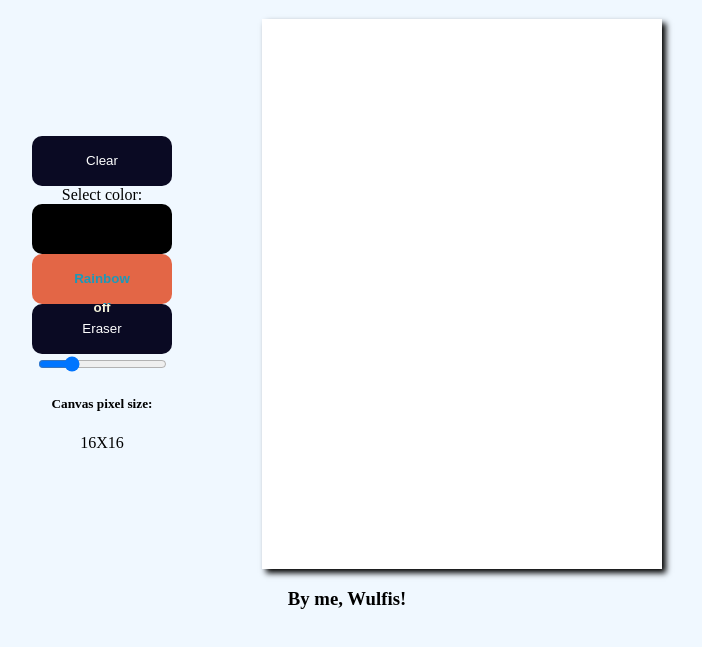
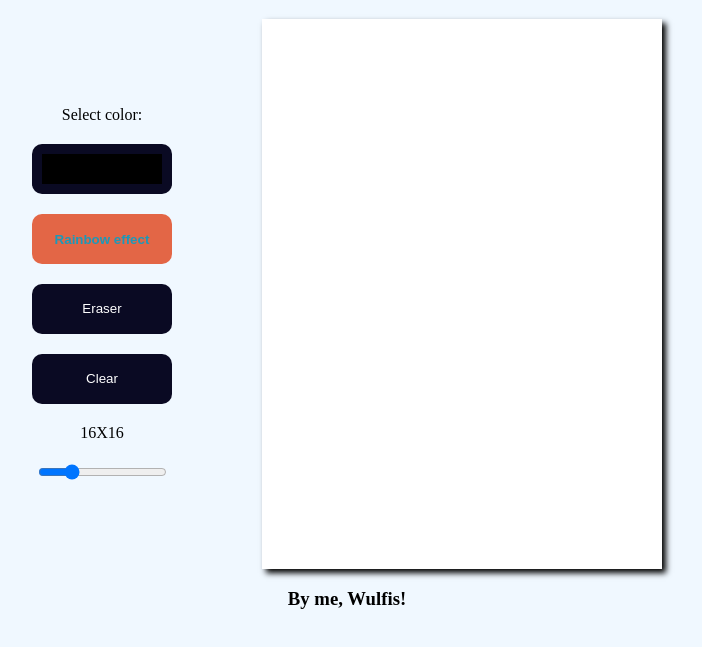
Before and after one commit to wulfiss/odin-Etch.a.Sketch, a plain HTML site: page index.html in a window 1280 px wide. Shown: the part 69-716 px from the top of the page, without its empty margins (293-995 px from the left). Drawn offline with Linux system fonts and the light colour scheme.

Commit message:
change a lot

```diff
--- a/css/style.css
+++ b/css/style.css
@@ -38,12 +38,14 @@ body{
 }
 
 form{
+    height: 550px;
     display: flex;
     flex-direction: column;
     height: auto;
     justify-content: space-around;
     align-items: center;
-
+    align-content: space-around;
+    gap: 20px;
 }
 
 .userInput{
@@ -56,10 +58,16 @@ form{
     padding: 0px;
     height: 50px;
     width: 140px;
+    border-collapse: collapse;
 }
 
 .userInput:hover{
-    box-shadow: 0 12px 16px 0 rgba(0,0,0,0.24), 0 17px 50px 0 rgba(0,0,0,0.19);
+    background-color: #002ead;
+    transition: 0.3s;
+}
+
+.userInput:active{
+    background-color: #ffbf00;
 }
 
 .footer{
@@ -72,7 +80,7 @@ form{
 }
 
 #colorPicker::-webkit-color-swatch-wrapper {
-    padding: 0;
+    padding: 10px;
 }
 
 #colorPicker::-webkit-color-swatch {
@@ -87,6 +95,7 @@ form{
 #formDiv{
     display: flex;
     flex-direction: column;
-    justify-content: center;
-    align-items: center;
+    justify-content: space-around;
+    align-content: space-around;
+    height: 550px;
 }
--- a/index.html
+++ b/index.html
@@ -15,13 +15,13 @@
         <div class="middle">
             <div id="formDiv">
                 <form>
-                    <button type="button" class="userInput" id="clearCanvas">Clear</button>
                     <label for="colorPicker" id="colorPickerText">Select color:</label>
                     <input type="color" class="userInput" id="colorPicker">
-                    <button type="button" class="userInput" id="rainBow"><h4 id="rainBowText">Rainbow<p>off</p></h4></button>
+                    <button type="button" class="userInput" id="rainBow"><h4 id="rainBowText">Rainbow effect</button>
                     <button type="button" class="userInput" id="eraser" value="Eraser">Eraser</button>
+                    <button type="button" class="userInput" id="clearCanvas">Clear</button>
+                    <label for="canvasSize" id="canvasSizeViewer">16X16</label>
                     <input type="range" min="1" max="64" value="16" class="slider" id="canvasSize">
-                    <h5>Canvas pixel size: </h5><label for="canvasSize" id="canvasSizeViewer">16X16</label>
                 </form>
             </div>
             <div id="canvas" class="canvasGrid" draggable="false"></div>
--- a/js/Index.js
+++ b/js/Index.js
@@ -104,7 +104,7 @@ function drawingCanvas(){
         if($eraser.textContent === 'Eraser'){
             isRainBow = false;
             $eraser.textContent = 'Pencil';
-            colorUser = 000000;
+            colorUser = "rgb(255,255,255";
         }else{
             isRainBow = false;
             $eraser.textContent = 'Eraser';
```
